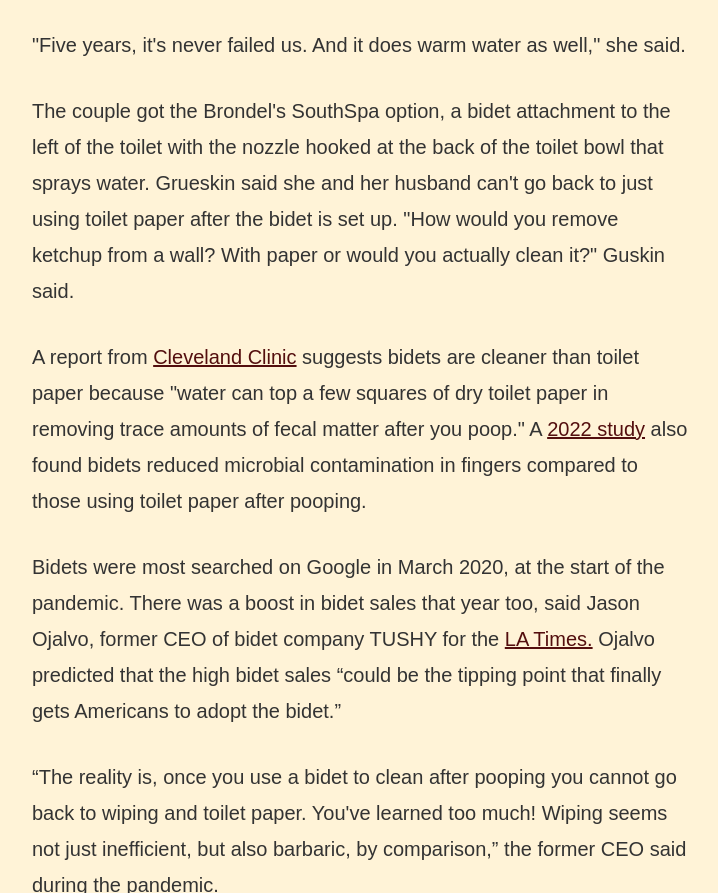
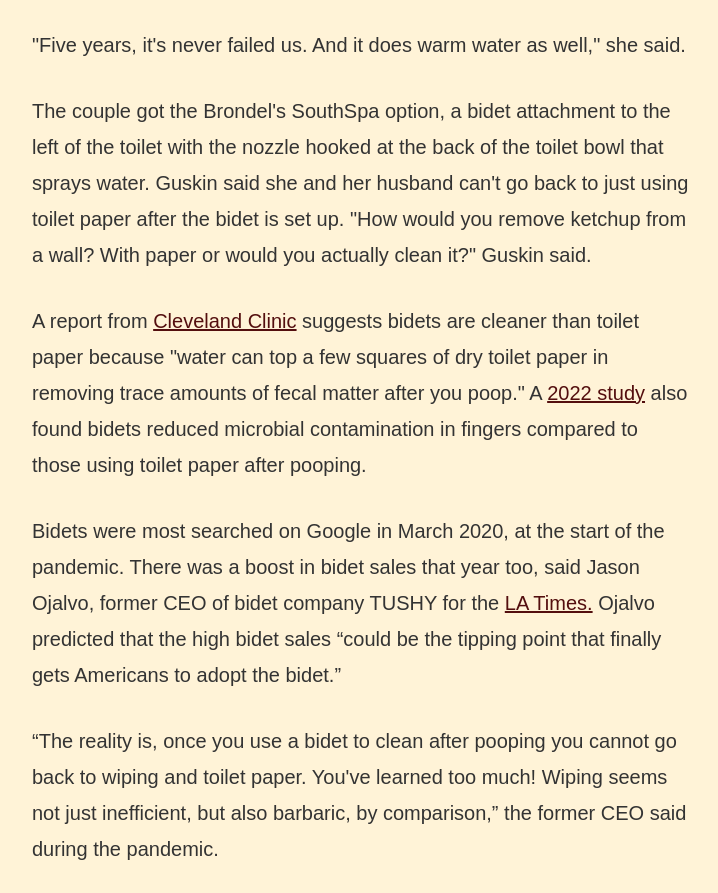
Before and after one commit to ananyabchetia/Toilet-paper-versus-bidets, a plain HTML site: page index.html in a window 1280 px wide. Shown: the part 1918-2811 px from the top of the page, without its empty margins (278-996 px from the left). Drawn offline with nearby package versions, Linux system fonts and the light colour scheme; a web font is replaced by a local one.

Commit message:
fixed name

```diff
--- a/index.html
+++ b/index.html
@@ -745,7 +745,7 @@
                         the
                         nozzle hooked
                         at the
-                        back of the toilet bowl that sprays water. Grueskin said she and her husband can't go back to
+                        back of the toilet bowl that sprays water. Guskin said she and her husband can't go back to
                         just
                         using toilet
                         paper
```
